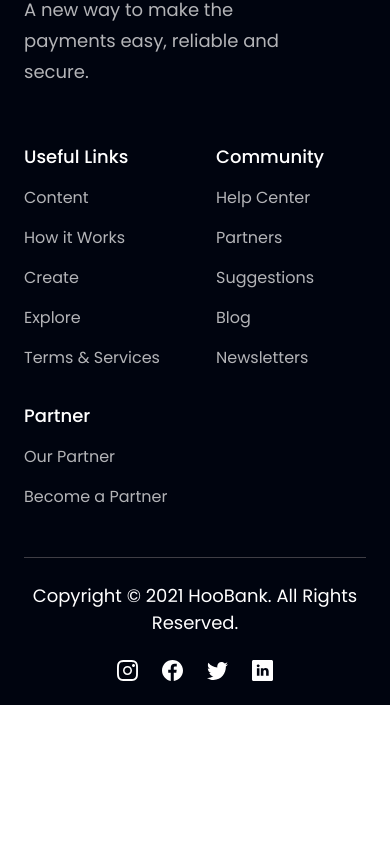
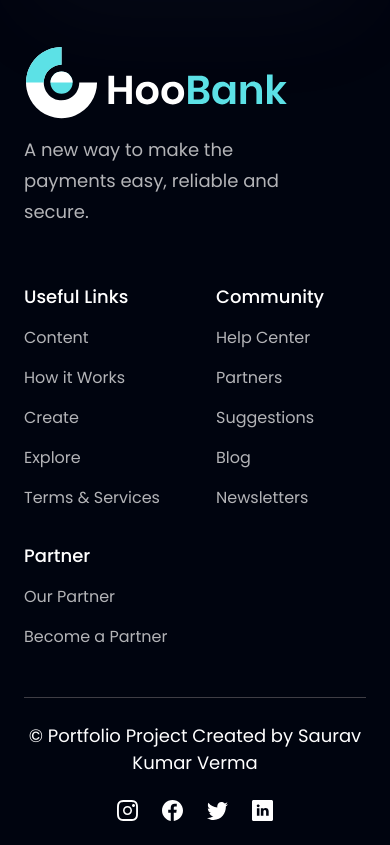
Before and after one commit to Saurav-98/Awesome-Business-Website, a React (Vite) app: page / in a window 390 px wide. Shown: the part 6277-7122 px from the top of the page. Before the commit the page ends 6982 px from the top, so only its background shows below. Built offline with nearby package versions, Linux system fonts and the light colour scheme.

Commit message:
Mobie responsive coreecions

```diff
--- a/src/components/Footer.jsx
+++ b/src/components/Footer.jsx
@@ -49,7 +49,7 @@ const Footer = () => (
     </div>
     <div className="w-full flex justify-between items-center md:flex-row flex-col pt-6 border-t-[1px] border-t-[#3f3e45]">
       <p className="font-poppins font-normal text-center text-[18px] leading-[27px] text-white">
-        Copyright &copy; 2021 HooBank. All Rights Reserved.
+        &copy; Portfolio Project Created by Saurav Kumar Verma
       </p>
       <div className="flex flex-row md:mt-0 mt-6">
         {socialMedia.map((social, index) => (
--- a/src/components/Hero.jsx
+++ b/src/components/Hero.jsx
@@ -22,7 +22,7 @@ const Hero = () => (
           The Next <br className="sm:block hidden" />
           <span className="text-gradient"> Generation </span>
         </h1>
-        <div className="ss:flex hidden md:mr-4 mr-0">
+        <div className="hidden ss:flex md:mr-4 mr-0">
           <GetStarted />
         </div>
       </div>
@@ -46,10 +46,9 @@ const Hero = () => (
       <div className="absolute z-[0] w-[40%] h-[35%] top-0 pink__gradient" />
       <div className="absolute z-[1] w-[80%] h-[80%] rounded-full bottom-40 white__gradient" />
       <div className="absolute z-[0] w-[50%] h-[50%] right-20 bottom-20 blue__gradient" />
-
-      <div className={`ss:hidden ${styles.flexCenter}`}>
-        <GetStarted />
-      </div>
+    </div>
+    <div className={`ss:hidden ${styles.flexCenter}`}>
+      <GetStarted />
     </div>
   </section>
 );
```
